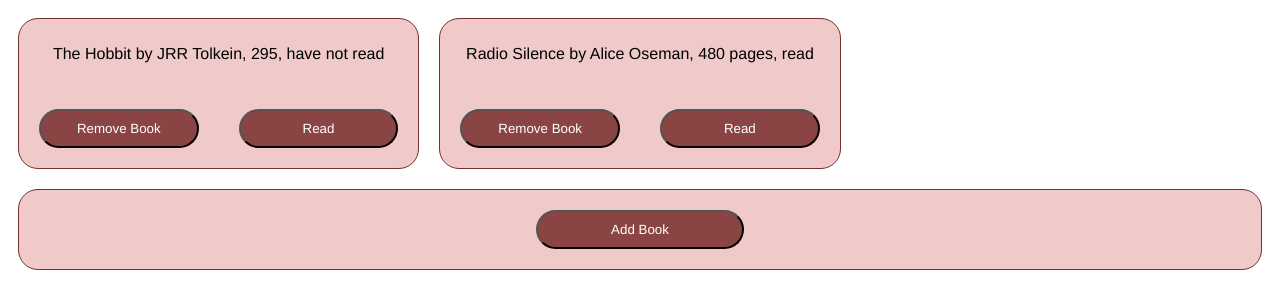
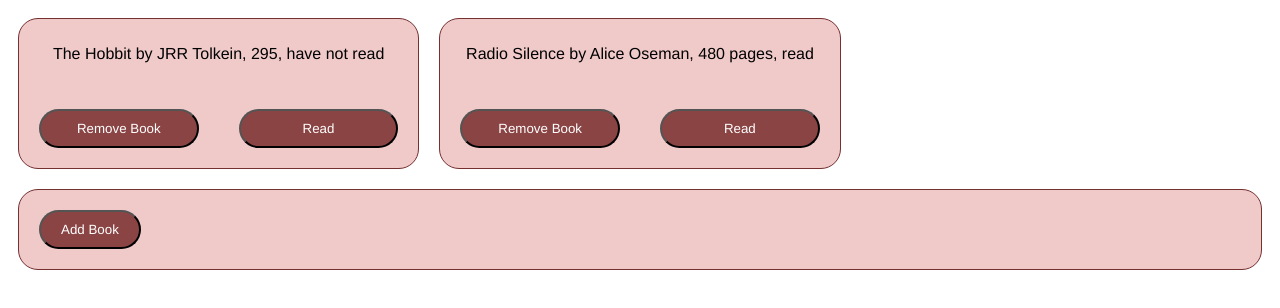
Before and after one commit to sanacheval/odin-library, a plain HTML site: page index.html in a window 1280 px wide. Drawn offline with Linux system fonts and the light colour scheme.

Commit message:
adjusts css

```diff
--- a/styles.css
+++ b/styles.css
@@ -22,11 +22,8 @@ p {
     border-radius:20px;
     margin: 10px;
     background-color: rgb(240, 201, 201);
-    display:grid;
-    grid-template-columns: 1fr 1fr 1fr 1fr 1fr;
-}
-#addButton{
-  grid-column-start: 3;
+    display:flex;
+    align-items: center;
 }
 input{
     background-color: rgb(245, 228, 228);
```
